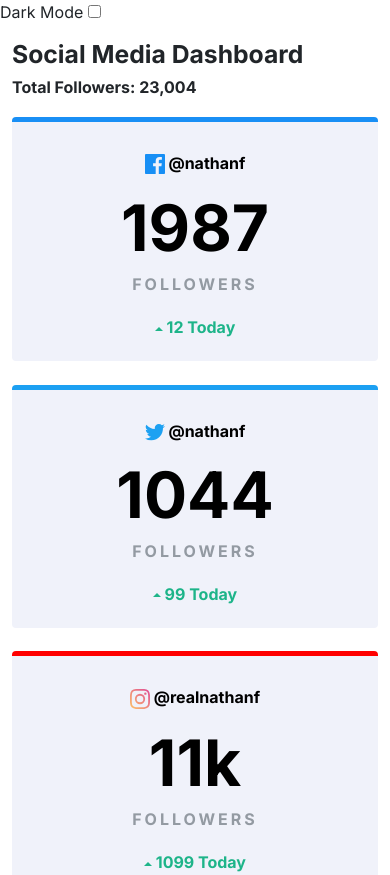
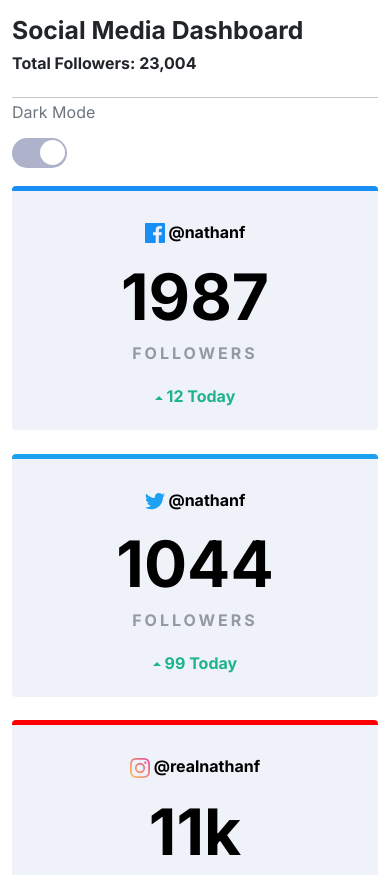
Before and after one commit to rtnAyush/Social-media-dashboard-with-theme-switcher, a plain HTML site: page index.html in a window 390 px wide. Shown: the top 875 px of the page. Drawn offline with nearby package versions, Linux system fonts and the light colour scheme.

Commit message:
buttton added

```diff
--- a/css/styles.css
+++ b/css/styles.css
@@ -1,13 +1,93 @@
 body {
     font-family: 'Inter', sans-serif;
+}
+
+.container {
+    margin-top: 20%;
+}
+
+.switch-box {
+    position: absolute;
+    bottom: 0;
+    right: 10px;
+}
+
+.switch-text {
+    position: relative;
+    bottom: 14px;
+}
+
+.line {
+    visibility: hidden;
+}
+
+@media (max-width:667px) {
+    .switch-box {
+        position: static;
+    }
+
+    .switch-text {
+        position: relative;
+        margin-right: 68%;
+    }
+
+    .line {
+        visibility: visible
+    }
+}
+
+.switch {
+    position: relative;
+    display: inline-block;
+    height: 30px;
+    width: 55px;
+}
+
+.slider {
+    position: absolute;
+    left: 0;
+    right: 0;
+    top: 0;
+    bottom: 0;
+    background-color: hsl(230, 22%, 74%);
+    border-radius: 34px;
+    cursor: pointer;
+    transition: 0.4s;
+}
+
+.switch input {
+    display: none;
+}
+
+.slider::before {
+    position: absolute;
+    content: "";
+    height: 25px;
+    width: 25px;
+    right: 2.5px;
+    bottom: 2.5px;
+    background-color: white;
+    border-radius: 100%;
+}
+
+.slider:hover {
+    background-color: hsl(146, 68%, 55%);
+}
+
+input:checked+.slider {
+    background-color: hsl(163, 72%, 41%);
+}
+
+input:checked+.slider::before {
+    transform: translateX(-25px);
+    background-color: hsl(232, 19%, 15%);
 }
 
 .back-side-color {
     height: 400px;
     position: absolute;
-    background-color: hsl(225, 100%, 98%);
+    background-color: linear-gradient(hsl(210, 78%, 56%), hsl(146, 68%, 55%));
     background-color: red;
-    /* z-index: -1; */
 }
 
 .dark {
--- a/index.html
+++ b/index.html
@@ -27,6 +27,7 @@
   <link href="https://cdn.jsdelivr.net/npm/bootstrap@5.0.2/dist/css/bootstrap.min.css" rel="stylesheet"
     integrity="sha384-EVSTQN3/azprG1Anm3QDgpJLIm9Nao0Yz1ztcQTwFspd3yD65VohhpuuCOmLASjC" crossorigin="anonymous">
   <link rel="stylesheet" href="css/styles.css">
+  <!-- <link rel="stylesheet" href="css/switch-css.css"> -->
 </head>
 
 <body>
@@ -34,12 +35,25 @@
   <div class="back-side-color"></div>
 
 
-  Dark Mode
-  <input type="checkbox" name="" id="btn">
   <section class="container mt-3">
-    <h2>Social Media Dashboard</h2>
-    <h6 class="opacity">Total Followers: 23,004</h6>
+
     <div class="row">
+
+      <div class="col-md-6">
+        <h2>Social Media Dashboard</h2>
+        <h6 class="opacity">Total Followers: 23,004</h6>
+      </div>
+
+      <div class="col-md-6 position-relative">
+        <div class="switch-box">
+          <hr class="line">
+          <span class="switch-text text-muted">Dark Mode</span>
+          <label class="switch">
+            <input type="checkbox">
+            <span class="slider"></span>
+          </label>
+        </div>
+      </div>
 
       <div class="col-margin col-lg-3">
         <div class="card facebook">
--- a/index.js
+++ b/index.js
@@ -1,4 +1,4 @@
-document.querySelector("#btn").addEventListener("click",function () {
+document.querySelector(".slider").addEventListener("click",function () {
     document.querySelector("body").classList.toggle("dark");
     document.querySelector("h3").classList.toggle("text-muted");
     document.querySelector("h6").classList.toggle("text-muted");
```
Also changed, not shown: design/active-states-dark.jpg (added), design/active-states-light.jpg (added), design/desktop-design-dark.jpg (added), design/desktop-design-light.jpg (added), design/desktop-preview.jpg (added), design/mobile-design-dark.jpg (added), design/mobile-design-light.jpg (added).
